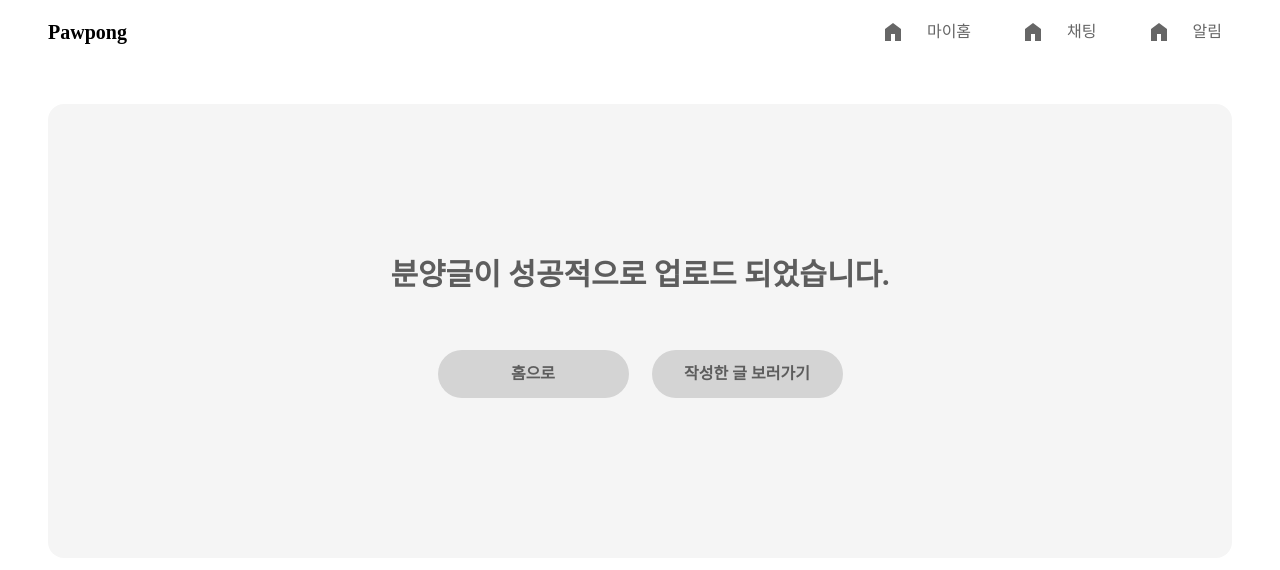
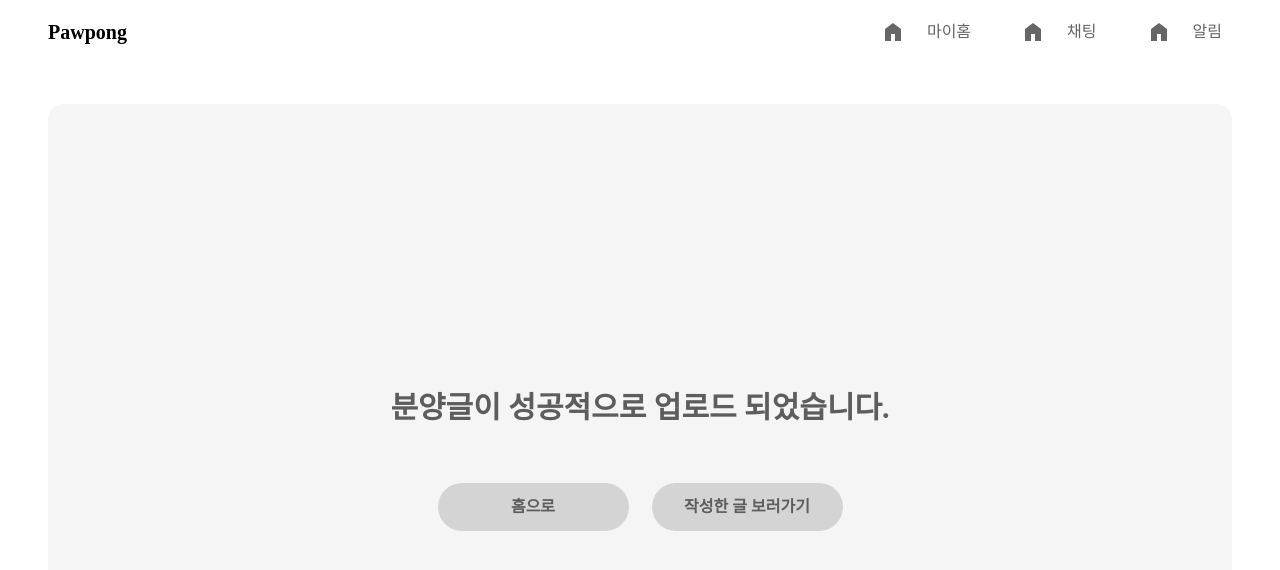
Before and after one commit to Pawpong/pawpong_frontend_2.0, a Next.js app: page /adoption/create/success in a window 1280 px wide. Shown: the top 570 px of the page. Built offline with nearby package versions, Linux system fonts and the light colour scheme; no server answers.

Commit message:
fix(adoption): 업로드 성공 페이지 회색 영역 전체 높이 적용 (#26)

```diff
--- a/src/app/(main)/adoption/create/success/_ui/AdoptionCreateSuccessContent.tsx
+++ b/src/app/(main)/adoption/create/success/_ui/AdoptionCreateSuccessContent.tsx
@@ -3,8 +3,8 @@
 
 const AdoptionCreateSuccessContent = () => {
   return (
-    <Container className="flex flex-1 items-center justify-center py-10">
-      <div className="flex w-full flex-col items-center justify-center rounded-2xl bg-[#f5f5f5] px-6 py-40">
+    <Container className="flex min-h-screen flex-col py-10">
+      <div className="flex flex-1 flex-col items-center justify-center rounded-2xl bg-[#f5f5f5] px-6">
         <p className="text-xl font-bold leading-[1.375rem] text-text-primary tab:text-[1.875rem]">
           분양글이 성공적으로 업로드 되었습니다.
         </p>
```
